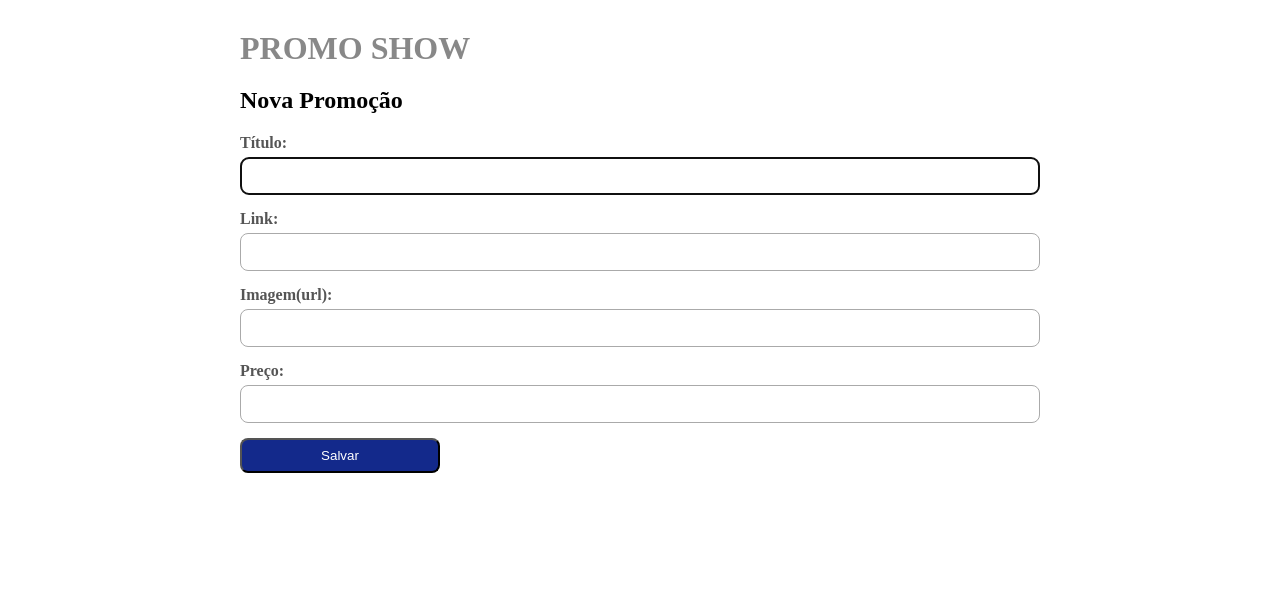
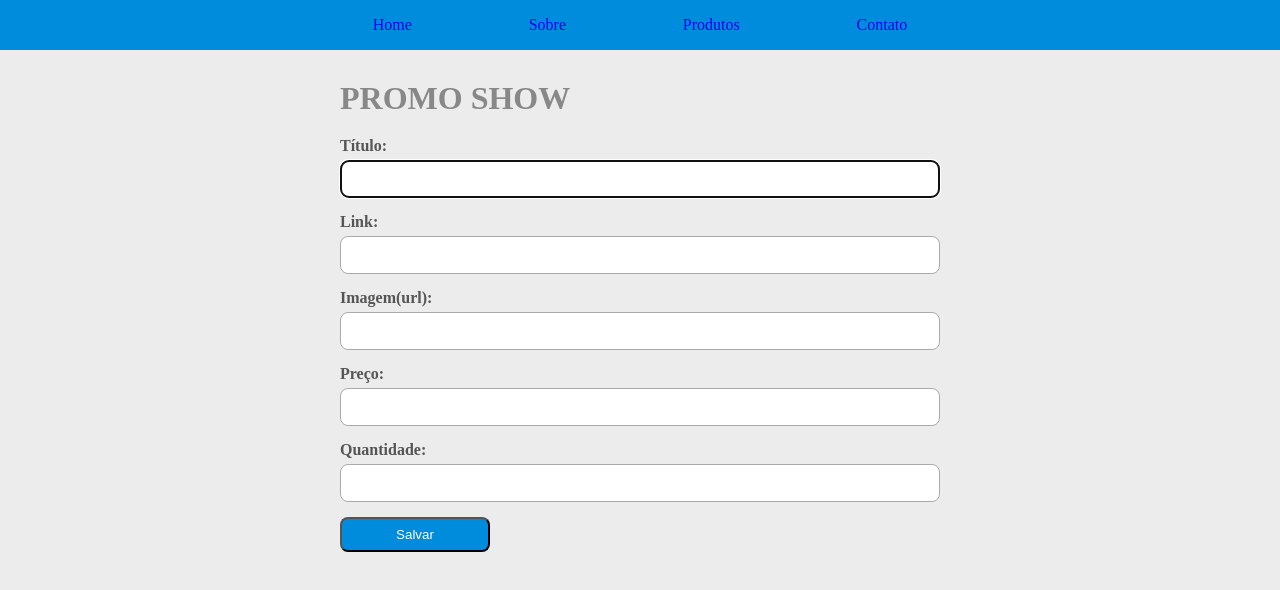
Before and after one commit to emersonpessoa01/app-produtos, a React (Create React App) app in the folder client/: page /create in a window 1280 px wide. Shown: the top 590 px of the page. Built offline with nearby package versions, Linux system fonts and the light colour scheme.

Commit message:
added Load

```diff
--- a/client/src/components/Products/Products.js
+++ b/client/src/components/Products/Products.js
@@ -1,15 +1,19 @@
 import React from "react";
-import "../../components/Promotion/Card/Card.css"
+import "../../components/Promotion/Card/Card.css";
 import { Link } from "react-router-dom";
 // import Product from "./Product"
 
 function Products({ products }) {
   return (
-    <div>
+    <div >
       {products.map((product) => {
         return (
           <div className="promotion-card" key={product.title}>
-            <img src={product.imageUrl} className="promotion-card__image" alt={product.imageUrl} />
+            <img
+              src={product.imageUrl}
+              className="promotion-card__image"
+              alt={product.imageUrl}
+            />
             <div className="promotion-card__info">
               <h1 className="promotion-card__title">{product.title}</h1>
               <span className="promotion-card__price">
@@ -28,15 +32,22 @@ function Products({ products }) {
                   {product.comments.length}{" "}
                   {product.comments.length > 1 ? "Comentários" : "Comentário"}
                 </div>
+                <div className="promotion-card__divImage">
                   <a
                     href={product.url}
                     target="_blank"
                     className="promotion-card__link"
                     rel="noopener noreferrer"
                   >
-                  IR PARA O SITE
+                    Visitar site
                   </a>
-                <Link to={`/edit/${product._id}`}>Editar</Link>
+                  <Link
+                    className="promotion-card__link"
+                    to={`/edit/${product._id}`}
+                  >
+                    Atualizar
+                  </Link>
+                </div>
               </footer>
             </div>
           </div>
--- a/client/src/components/Promotion/Card/Card.css
+++ b/client/src/components/Promotion/Card/Card.css
@@ -1,27 +1,41 @@
 .promotion-card {
   border-radius: 8px;
-  border: 1px solid #C3C3C3;
-  box-shadow: 0 2px 7px 0 rgba(0,0,0, 0.15);
+  border: 1px solid #c3c3c3;
+  box-shadow: 0 2px 7px 0 rgba(0, 0, 0, 0.15);
   display: flex;
-  padding: 15px;
+  padding: 25px;
+  padding-right: 25px;
+  padding-left: 25px;
   align-items: flex-start;
 }
+.promotion-card__main {
+  display: flex;
+  /* flex-wrap: wrap; */
+  flex-direction: column;
+  align-items: center;
+  justify-content: center;
+  border: 1px solid #888;
+  border-radius: 5px;
+  padding: 5px;
+  margin: 10px;
 
-
+}
 .promotion-card__image {
   max-width: 100px;
   margin-right: 20px;
+  border-radius: 50%;
+  border-shadow: 0 2px 7px 0 rgba(50, 97, 199, 0.897)
 }
 
 .promotion-card__title {
   font-size: 16px;
-  color: #2C3E50;
+  color: #2c3e50;
 }
 
 .promotion-card__price {
   font-size: 26px;
   font-weight: 700;
-  color: #3498DB;
+  color: #3498db;
 }
 
 .promotion-card__footer {
@@ -30,20 +44,34 @@
 }
 
 .promotion-card__comment {
-  color: #95A5A6;
+  color: #95a5a6;
   font-weight: 700;
 }
 
 .promotion-card__comments-count {
   margin-left: auto;
   margin-right: 20px;
-  color: #3498DB;
+  color: #3498db;
 }
 
 .promotion-card__link {
-  border: 1px solid #3498DB;
+  border: 1px solid #3498db;
   border-radius: 4px;
-  color: #3498DB;
+  color: #3498db;
   text-decoration: none;
-  padding: 8px 10px;
+  padding: 6px 8px;
 }
+
+.promotion-card__link:hover{
+  background-color: #3498db;
+  color: #fff;
+  cursor: pointer;
+  transition: background-color 1.25s;
+
+}
+.promotion-card__divImage{
+  display: flex;
+  flex-direction: space-between;
+  margin-left: 20px;
+  margin-right: 20px;
+}
--- a/client/src/components/Promotion/Form/Form.css
+++ b/client/src/components/Promotion/Form/Form.css
@@ -1,4 +1,4 @@
-.promotion-form__title{
+.promotion-form__title {
   display: flex;
   justify-content: space-between;
   align-items: center;
@@ -6,19 +6,21 @@
   text-transform: uppercase;
   color: #888;
 }
-.promotion-form__group{
+.promotion-form__title2 {
+  color: #888;
+}
+
+.promotion-form__group {
   display: flex;
   flex-direction: column;
-
 }
-.promotion-form__group label{
+.promotion-form__group label {
   margin-bottom: 5px;
   font-style: 14px;
   color: #555555;
   font-weight: 600;
-
 }
-.promotion-form__group input{
+.promotion-form__group input {
   border: 1px solid #aaaaaa;
   border-radius: 8px;
   background-color: #fff;
@@ -27,16 +29,16 @@
   margin-bottom: 15px;
 }
 
-.button{
-  background-color: rgb(19, 41, 139);
-  color:#fff;
+.button {
+  background-color: rgb(0, 140, 221);
+  color: #fff;
   width: 25%;
   height: 35px;
   border-radius: 8px;
 }
-.button:hover{
-  background-color:rgb(46, 175, 20);
-  color:#fff;
+.button:hover {
+  background-color: rgb(46, 175, 20);
+  color: #fff;
   cursor: pointer;
-  transition: background-color .5s
+  transition: background-color 0.5s;
 }
--- a/client/src/components/Promotion/Form/Form.js
+++ b/client/src/components/Promotion/Form/Form.js
@@ -9,6 +9,7 @@ const initialValue = [
     imageUrl: "",
     price: "",
     url: "",
+    amount: "",
   },
 ];
 
@@ -54,15 +55,15 @@ function PromotionForm({ id }) {
   return (
     <div
       style={{
-        maxWidth: 800,
+        maxWidth: 600,
         margin: "30px auto",
       }}
     >
       <h1 className="promotion-form__title">Promo Show</h1>
-      <h2>Nova Promoção</h2>
       {!values ? (
-        <div>Nenhum resultado encontrado...</div>
+        <div>Carregando...</div>
       ) : (
+        <div>
           <form onSubmit={onSubmit}>
             <div className="promotion-form__group">
               <label htmlFor="title">Título:</label>
@@ -103,6 +104,14 @@ function PromotionForm({ id }) {
                 onChange={onChange}
                 value={values.price}
               />
+              <label htmlFor="amount">Quantidade:</label>
+              <input
+                id="amount"
+                name="amount"
+                type="amount"
+                onChange={onChange}
+                value={values.amount}
+              />
             </div>
             <div>
               <button className="button" type="submit">
@@ -110,6 +119,7 @@ function PromotionForm({ id }) {
               </button>
             </div>
           </form>
+        </div>
       )}
     </div>
   );
--- a/client/src/components/Promotion/Search/Search.css
+++ b/client/src/components/Promotion/Search/Search.css
@@ -6,7 +6,7 @@
   display: flex;
   justify-content: space-between;
   align-items: center;
-  margin-bottom: 20px;
+  margin-bottom: 10px;
   text-transform: uppercase;
   color: #888;
 
--- a/client/src/pages/Home/Home.js
+++ b/client/src/pages/Home/Home.js
@@ -18,7 +18,7 @@ const App = () => {
   // const [load,loadInfo] = useApi({
   //   url:"http://localhost:3002/api/products",
 
-  //   onCmpleted:(response)=>{
+  //   onCompleted:(response)=>{
   //     setAllProducts(response.data)
   //   }
   // });
@@ -77,7 +77,7 @@ const App = () => {
     <div
       className="App"
       style={{
-        maxWidth: 800,
+        maxWidth: 600,
         margin: "30px auto",
       }}
     >
@@ -87,9 +87,7 @@ const App = () => {
         totalPrice={filteredPrice}
         onChangeFilter={handleChangeFilter}
       />
-      {filteredProducts.length === 0 ? (
-        <div>Nenhum item encontrado...</div>
-      ) : filteredProducts.length === null ? (
+      {filteredProducts.length === null ? (
         <div>Carregando...</div>
       ) : (
         <Products products={filteredProducts} />
--- /dev/null
+++ b/client/src/pages/Root.css
@@ -0,0 +1,20 @@
+body{
+  background-color:#ececec;
+  margin:0;
+}
+nav{
+  min-height: 50px;
+  background-color: rgb(0, 140, 221);
+  padding: 0 20%;
+  position: sticky;
+  top: 0;
+  display: flex;
+  flex-flow: row wrap;
+  justify-content: space-evenly;
+  align-items: center;
+
+}
+a:link
+{
+ text-decoration:none;
+}
--- a/client/src/pages/Root.js
+++ b/client/src/pages/Root.js
@@ -1,14 +1,19 @@
 import React from "react";
-import {
-  BrowserRouter as Router,
-  Switch,
-  Route,
-} from "react-router-dom";
-import PagesPromotionEdit from "./Promotion/Edit/Edit"
-import PagesPromotionSearch from "./Promotion/Search/Search"
-import Home from './Home/Home'
-const Root=()=>{
+import { BrowserRouter as Router, Switch, Route } from "react-router-dom";
+import PagesPromotionEdit from "./Promotion/Edit/Edit";
+import PagesPromotionSearch from "./Promotion/Search/Search";
+import Home from "./Home/Home";
+import "./Root.css"
+
+const Root = () => {
   return (
+    <div>
+        <nav id="nav">
+          <a href="/home">Home</a>
+          <a href="#about">Sobre</a>
+          <a href="#job-experiences">Produtos</a>
+          <a href="#footer">Contato</a>
+        </nav>
       <Router>
         <Switch>
           <Route path="/edit/:id" exact component={PagesPromotionEdit} />
@@ -16,7 +21,8 @@ const Root=()=>{
           <Route path="/home" exact component={Home} />
         </Switch>
       </Router>
-  )
-}
+    </div>
+  );
+};
 
-export default Root
+export default Root;
```
Lines whose indentation alone changed are shown as unchanged.
